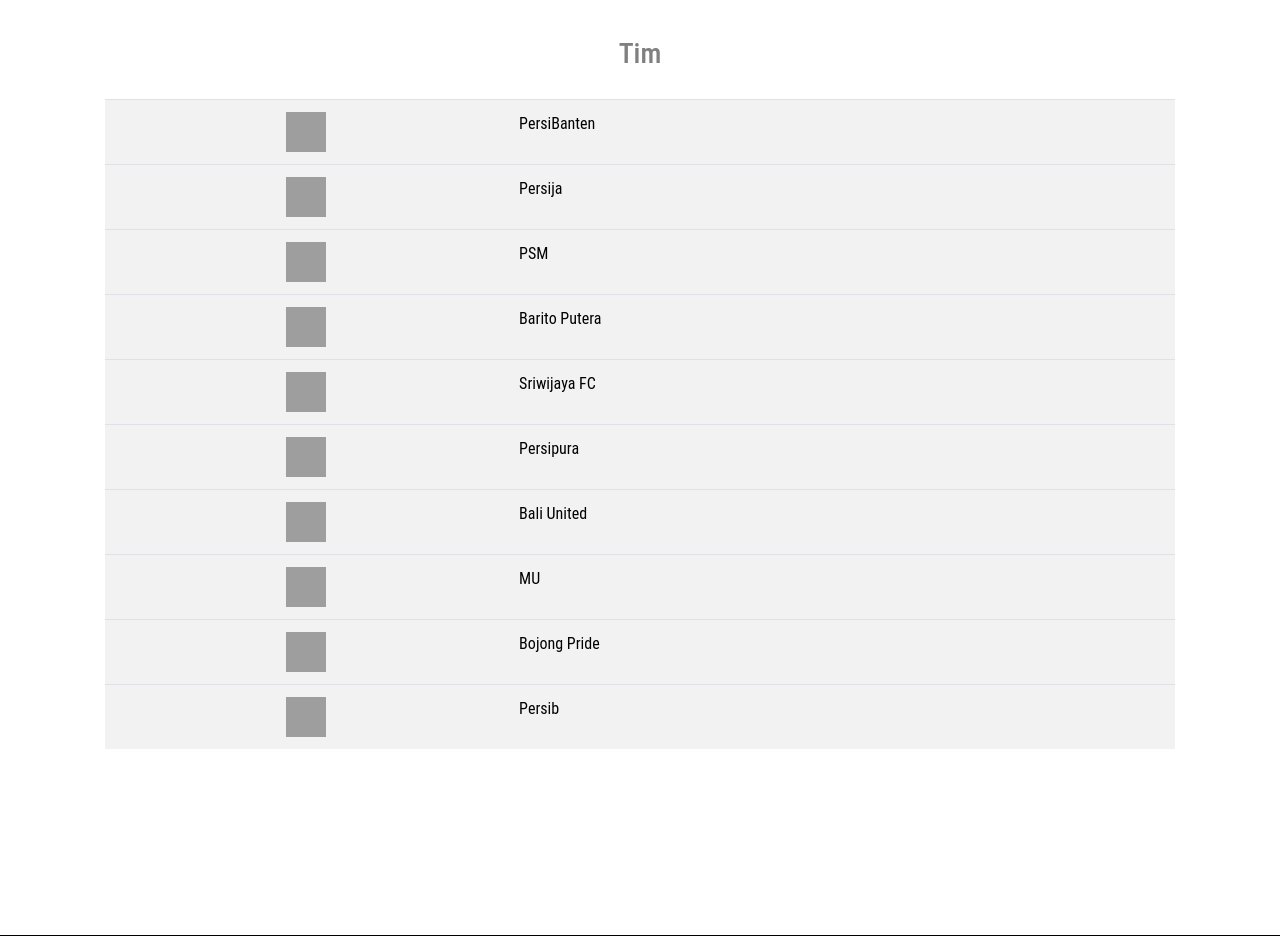
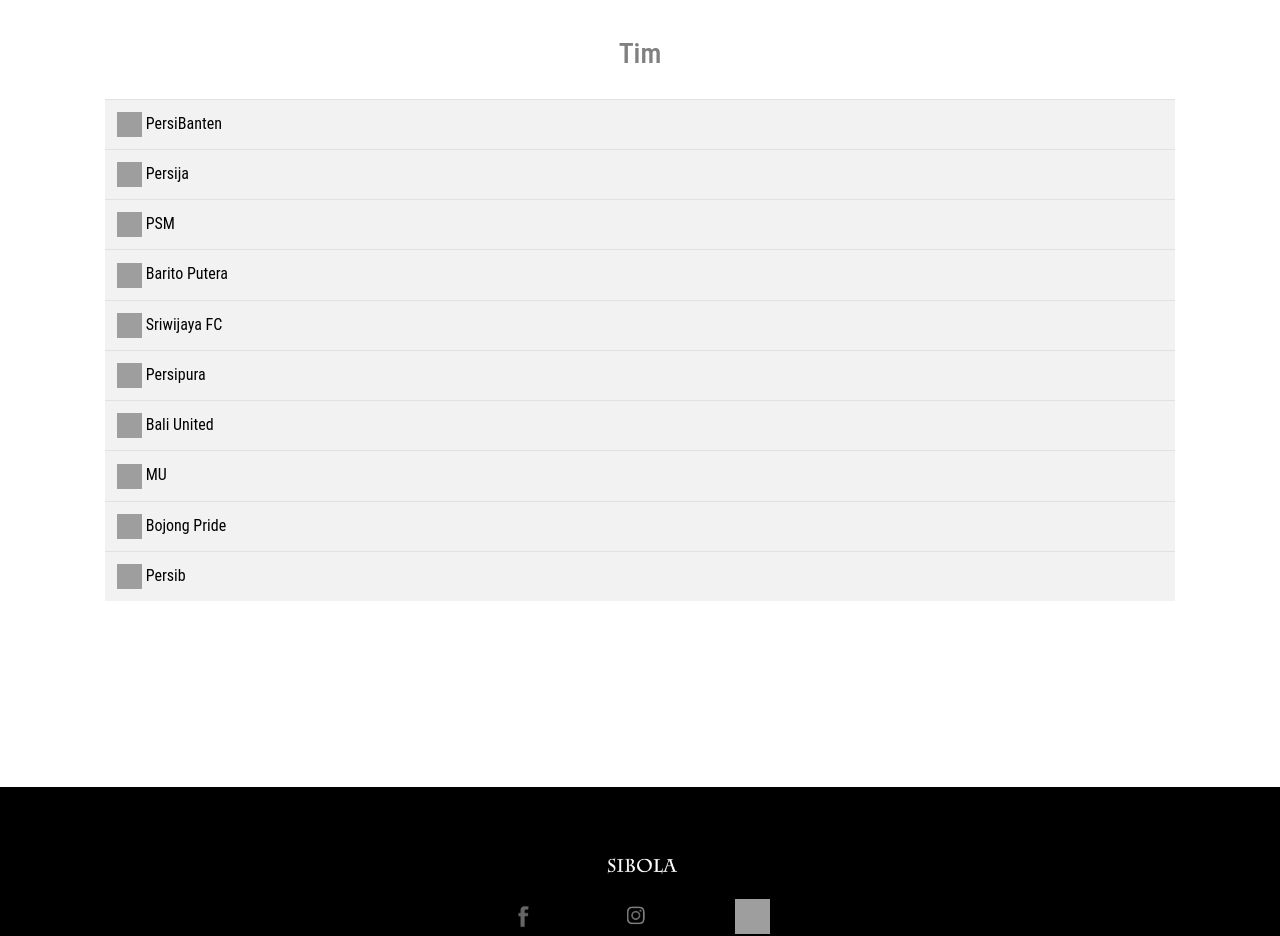
Before and after one commit to Sibola124/tubes, a CodeIgniter app: page /tubes/Tim in a window 1280 px wide. Shown: the part 113-1049 px from the top of the page. Run offline with CodeIgniter, Linux system fonts and the light colour scheme; data comes from the database, SQL or seed files in the repository; data that the repository does not hold is empty; grey boxes are pictures that could not be loaded.

Commit message:
tambah gambar

```diff
--- a/application/views/Klasemen.php
+++ b/application/views/Klasemen.php
@@ -22,7 +22,7 @@
                 foreach ($tim as $t): ?>
                   <tr>
                     <th scope="row"><?php echo $i++ ?></th>
-                    <td><?php echo $t->nama ?></td>
+                    <td><img src="<?php echo base_url('images/'.$t->img)?>" style="width:25px; height:25px;"><text>  </text><?php echo $t->nama ?></td>
                     <td><?php echo $t->poin ?></td>
 
                 </tr>
--- a/application/views/Tim.php
+++ b/application/views/Tim.php
@@ -16,8 +16,7 @@
                 $i = 1;
                 foreach ($tim as $t): ?>
                   <tr>
-                    <td><center><img src="<?php echo base_url('images/'.$t->img)?>" style="width:40px; height:40px;"></center></td>
-                    <td><?php echo $t->nama ?></td>
+                    <td><img src="<?php echo base_url('images/'.$t->img)?>" style="width:25px; height:25px;"><text>  </text><?php echo $t->nama ?></td>
                 </tr>
 
                 <?php endforeach ?>
```
